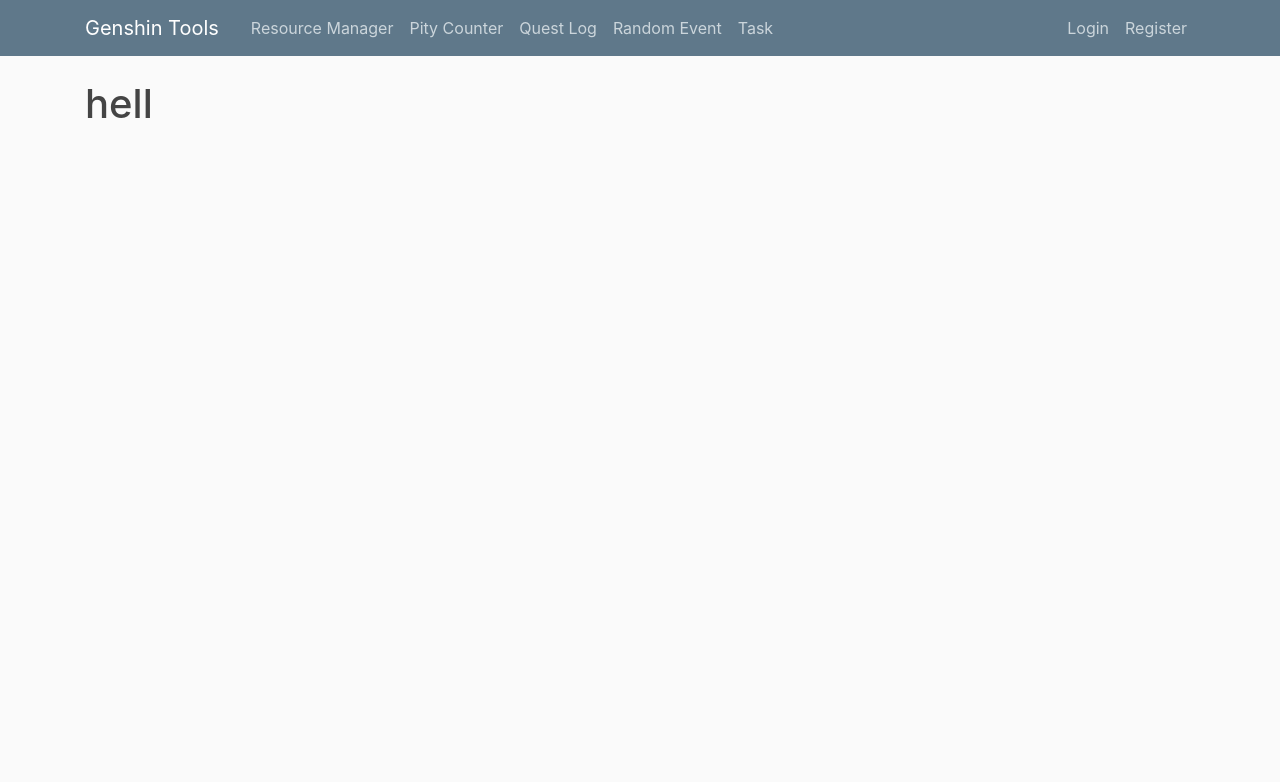
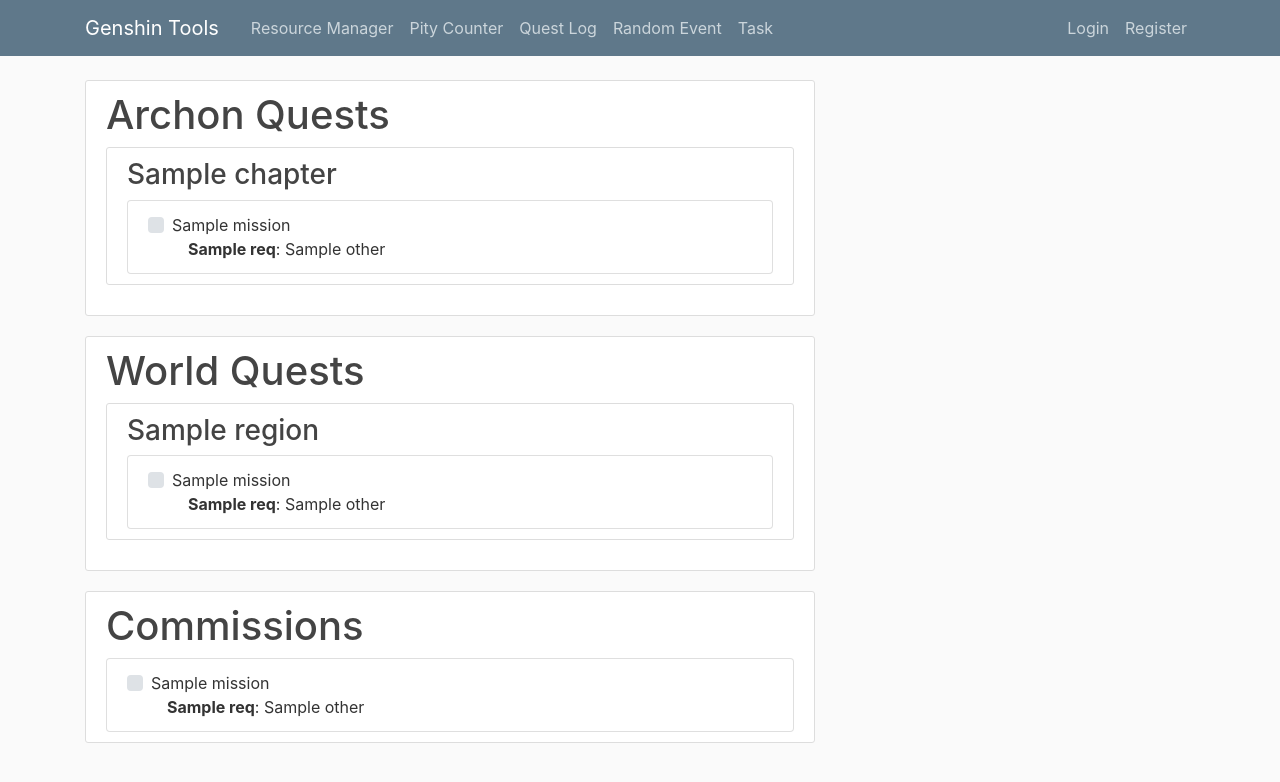
Before and after one commit to Dosx001/Genshin_Tools, a Django app: template quest_log/templates/quest_log.html in a window 1280 px wide. Shown: the top 782 px of the page. Run offline with Django 3.2, Linux system fonts and the light colour scheme; the template is opened without the code that fills it: most values are stand-ins (such as "Sample title", 1, 10 or a date in 2020); some libraries are stand-ins or nearby versions.

Commit message:
Updated Quest Log page

```diff
--- a/quest_log/templates/quest_log.html
+++ b/quest_log/templates/quest_log.html
@@ -1,5 +1,74 @@
 {% extends "website/base.html" %}
 {% load static %}
 {% block content %}
-  <h1>hell</h1>
+  <div class='content-section'>
+    <h1>Archon Quests</h1>
+    {% for chapter, missions in Archon.items %}
+      <div class='content-section'>
+        <h3>{{ chapter }}</h3>
+        {% for mission, reqs in missions.items %}
+          <ul class="list-group">
+            <li class="list-group-item">
+              <div class="custom-control custom-checkbox">
+                <input type="checkbox" class="custom-control-input" id="defaultUnchecked-{{mission}}">
+                  <label class="custom-control-label" for="defaultUnchecked-{{mission}}">{{ mission }}</label>
+              </div>
+              {% for req, other in reqs.items %}
+                {% if other != None %}
+                  <div>
+                    <span style="padding-left:40px;"><b>{{ req }}</b>: {{ other }}</span>
+                  </div>
+                {% endif %}
+              {% endfor %}
+            </li>
+          </ul>
+        {% endfor %}
+      </div>
+    {% endfor %}
+  </div>
+  <div class='content-section'>
+    <h1>World Quests</h1>
+    {% for region, missions in World.items %}
+      <div class='content-section'>
+        <h3>{{ region }}</h3>
+        {% for mission, reqs in missions.items %}
+          <ul class="list-group">
+            <li class="list-group-item">
+              <div class="custom-control custom-checkbox">
+                <input type="checkbox" class="custom-control-input" id="defaultUnchecked-{{mission}}">
+                  <label class="custom-control-label" for="defaultUnchecked-{{mission}}">{{ mission }}</label>
+              </div>
+              {% for req, other in reqs.items %}
+                {% if other != None %}
+                  <div>
+                    <span style="padding-left:40px;"><b>{{ req }}</b>: {{ other }}</span>
+                  </div>
+                {% endif %}
+              {% endfor %}
+            </li>
+          </ul>
+        {% endfor %}
+      </div>
+    {% endfor %}
+  </div>
+  <div class='content-section'>
+    <h1>Commissions</h1>
+    {% for mission, reqs in Commission.items %}
+      <ul class="list-group">
+        <li class="list-group-item">
+          <div class="custom-control custom-checkbox">
+            <input type="checkbox" class="custom-control-input" id="defaultUnchecked-{{mission}}">
+              <label class="custom-control-label" for="defaultUnchecked-{{mission}}">{{ mission }}</label>
+          </div>
+          {% for req, other in reqs.items %}
+            {% if other != None %}
+              <div>
+                <span style="padding-left:40px;"><b>{{ req }}</b>: {{ other }}</span>
+              </div>
+            {% endif %}
+          {% endfor %}
+        </li>
+      </ul>
+    {% endfor %}
+  </div>
 {% endblock content %}
--- a/quest_log/views.py
+++ b/quest_log/views.py
@@ -1,8 +1,14 @@
 from django.shortcuts import render
 from django.views.generic import View
+import json
 
 class QuestLogView(View):
     def get(self, request):
+        with open('quest_log/missions.json') as f:
+            data = json.load(f)
         context = {
+            'Archon': data['Archon'],
+            'World': data['World'],
+            'Commission': data['Commission']
         }
         return render(request, 'quest_log.html', context)
```
Also changed, not shown: db.sqlite3.
